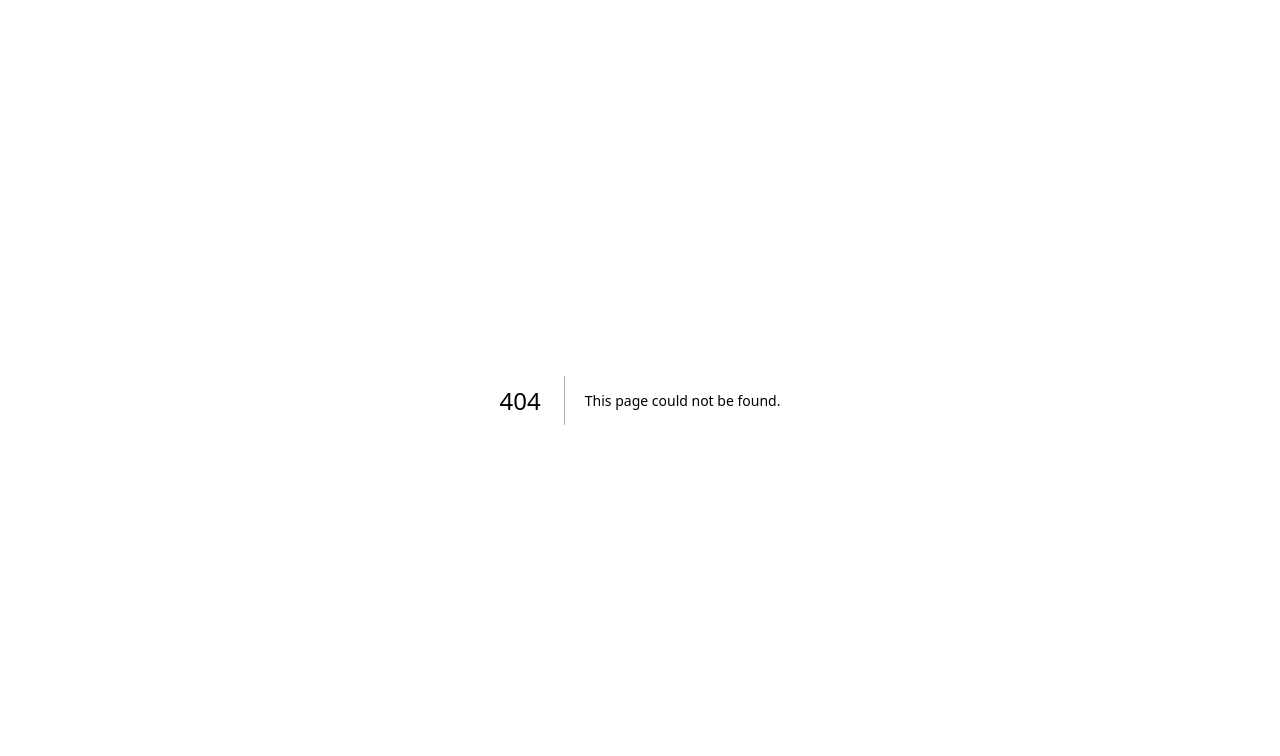
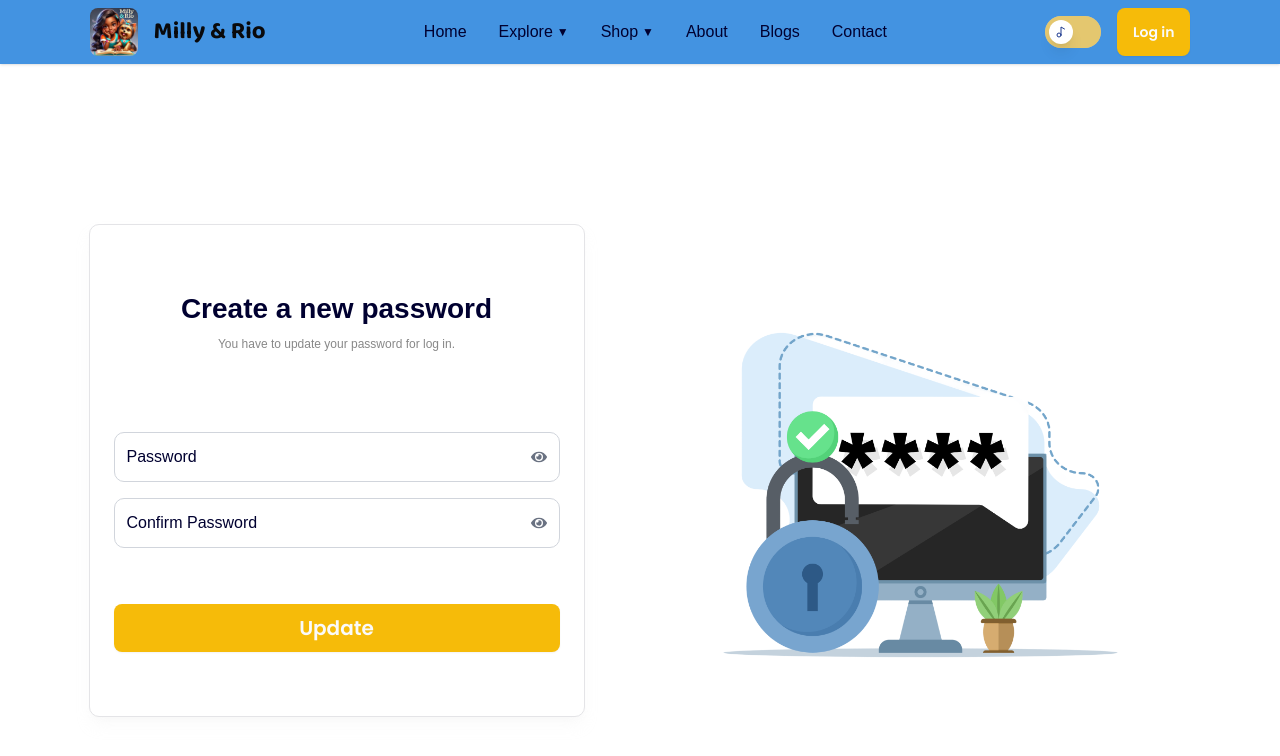
Before and after one commit to KshSiaan/milly-rio, a Next.js app: page /new-password in a window 1280 px wide. Before the commit this address had no page. Shown: the top 756 px of the page. Built offline with nearby package versions, Linux system fonts and the light colour scheme.

Commit message:
new password set page design completed

```diff
--- /dev/null
+++ b/src/app/(auth)/new-password/PasswordFrom.tsx
@@ -0,0 +1,160 @@
+"use client"
+import { motion } from "framer-motion";
+import { useState } from "react";
+import Link from "next/link";
+import Image from "next/image";
+import { FaEye, FaEyeSlash } from "react-icons/fa";
+import { Button } from "@/components/ui/button";
+
+const PasswordFrom = () => {
+    const [password, setPassword] = useState("");
+    const [confirmPassword, setConfirmPassword] = useState("");
+
+    const [passwordFocused, setPasswordFocused] = useState(false);
+    const [confirmPasswordFocused, setConfirmPasswordFocused] = useState(false);
+    const [passwordVisible, setPasswordVisible] = useState(false);
+    const [confirmPasswordVisible, setConfirmPasswordVisible] = useState(false);
+
+    const togglePasswordVisibility = () => {
+        setPasswordVisible(!passwordVisible);
+    };
+
+    const toggleConfirmPasswordVisibility = () => {
+        setConfirmPasswordVisible(!confirmPasswordVisible);
+    };
+
+    return (
+        <motion.div
+            initial={{ opacity: 0, y: 20 }}
+            animate={{ opacity: 1, y: 0 }}
+            transition={{ duration: 0.5 }}
+            className=" lg:mt-40 mt-20 flex flex-col lg:flex-row  items-center justify-center lg:gap-16 "
+        >
+            <motion.div
+                initial={{ opacity: 0, scale: 0.9 }}
+                animate={{ opacity: 1, scale: 1 }}
+                transition={{ duration: 0.5 }}
+                className="bg-white px-6 rounded-lg shadow-lg shadow-[#EDEDED40] lg:w-[496px] w-full py-8 border  lg:py-16 "
+            >
+                <h2 className="lg:text-[28px] text-xl  text-center text-[#000030] font-bold ">
+                    Create a new password
+                </h2>
+                <p className="text-center text-[#888888] text-xs mt-2 pb-8 lg:pb-16  ">
+                    You have to update your password for log in.
+                </p>
+
+                <form>
+
+
+
+
+
+                    {/* Password */}
+
+                    <motion.fieldset
+                        initial={{ opacity: 0, x: -20 }}
+                        animate={{ opacity: 1, x: 0 }}
+                        transition={{ duration: 0.5, delay: 0.4 }}
+                        className={`relative border border-gray-300 rounded-lg mt-4 px-3 py-2 transition-all ${passwordFocused || password ? "border-blue-500" : ""}`}
+                    >
+                        <legend
+                            className={`absolute text-sm transition-all ${passwordFocused || password
+                                ? "-top-3 left-2 text-[#F6BB09] px-1 bg-white text-[16px] "
+                                : "top-1/2 left-3 transform -translate-y-1/2 text-[#000030] text-[16px] "}`}
+                        >
+                            Password
+                        </legend>
+                        <input
+                            type={passwordVisible ? "text" : "password"}
+                            className="w-full placeholder-[#000030] outline-none bg-transparent text-gray-700 py-1"
+                            placeholder={passwordFocused ? "Enter your password" : ""}
+                            value={password}
+                            onFocus={() => setPasswordFocused(true)}
+                            onBlur={(e) => {
+                                setPasswordFocused(e.target.value !== "");
+                            }}
+                            onChange={(e) => setPassword(e.target.value)}
+                        />
+                        {/* Password Toggle */}
+                        <button
+                            type="button"
+                            className="absolute right-3 top-1/2 transform -translate-y-1/2"
+                            onClick={togglePasswordVisibility}
+                        >
+                            {passwordVisible ? (
+                                <FaEyeSlash className="text-gray-500" />
+                            ) : (
+                                <FaEye className="text-gray-500" />
+                            )}
+                        </button>
+                    </motion.fieldset>
+
+
+                    {/* Confirm Password */}
+                    <motion.fieldset
+                        initial={{ opacity: 0, x: -20 }}
+                        animate={{ opacity: 1, x: 0 }}
+                        transition={{ duration: 0.5, delay: 0.5 }}
+                        className={`relative border border-gray-300 rounded-lg mt-4 px-3 py-2 transition-all ${confirmPasswordFocused || confirmPassword ? "border-blue-500" : ""}`}
+                    >
+                        <legend
+                            className={`absolute text-sm transition-all ${confirmPasswordFocused || confirmPassword
+                                ? "-top-3 left-2 text-[#F6BB09] text-[16px] px-1 bg-white"
+                                : "top-1/2 left-3 transform -translate-y-1/2 text-[#000030] text-[16px]  "}`}
+                        >
+                            Confirm Password
+                        </legend>
+                        <input
+                            type={confirmPasswordVisible ? "text" : "password"}
+                            className="w-full placeholder-[#000030] outline-none bg-transparent text-gray-700 py-1"
+                            placeholder={confirmPasswordFocused ? "Confirm your password" : ""}
+                            value={confirmPassword}
+                            onFocus={() => setConfirmPasswordFocused(true)}
+                            onBlur={(e) => {
+                                setConfirmPasswordFocused(e.target.value !== "");
+                            }}
+                            onChange={(e) => setConfirmPassword(e.target.value)}
+                        />
+                        {/* Confirm Password Toggle */}
+                        <button
+                            type="button"
+                            className="absolute right-3 top-1/2 transform -translate-y-1/2"
+                            onClick={toggleConfirmPasswordVisibility}
+                        >
+                            {confirmPasswordVisible ? (
+                                <FaEyeSlash className="text-gray-500" />
+                            ) : (
+                                <FaEye className="text-gray-500" />
+                            )}
+                        </button>
+                    </motion.fieldset>
+
+
+
+
+
+
+                    <motion.div >
+                        <Button className="w-full mt-14 font-semibold text-xl " variant="gold">
+                            Update
+                        </Button>
+                    </motion.div>
+
+
+
+                </form>
+
+
+
+
+            </motion.div>
+
+            <motion.div className="mt-12" initial={{ opacity: 0 }} animate={{ opacity: 1 }} transition={{ duration: 0.5 }}>
+                <Image src="/passwordSet.png" alt="Milly & Rio logo" width={543} height={460} />
+            </motion.div>
+
+        </motion.div>
+    );
+};
+
+export default PasswordFrom;
--- /dev/null
+++ b/src/app/(auth)/new-password/page.tsx
@@ -0,0 +1,12 @@
+import React from 'react'
+import PasswordFrom from './PasswordFrom'
+
+const Page = () => {
+  return (
+    <div>
+        <PasswordFrom></PasswordFrom>
+    </div>
+  )
+}
+
+export default Page
--- a/src/app/(auth)/otp-verify/otpFrom.tsx
+++ b/src/app/(auth)/otp-verify/otpFrom.tsx
@@ -4,8 +4,10 @@ import Image from "next/image";
 import { useState, useRef } from "react";
 import { RxCross2 } from "react-icons/rx";
 import { motion } from "framer-motion"; // Import motion for animations
+import { useRouter } from 'next/navigation';
 
 const OtpVerify = () => {
+    const router = useRouter()
     const [otp, setOtp] = useState(["", "", "", "", "", ""]);
     const inputRefs = useRef([]);
 
@@ -35,6 +37,8 @@ const OtpVerify = () => {
         const enteredOTP = otp.join("");
         console.log("Entered OTP:", enteredOTP);
         alert(`Entered OTP: ${enteredOTP}`);
+        router.push("/new-password");
+
     };
 
     return (
```
Also changed, not shown: public/passwordSet.png (added).
